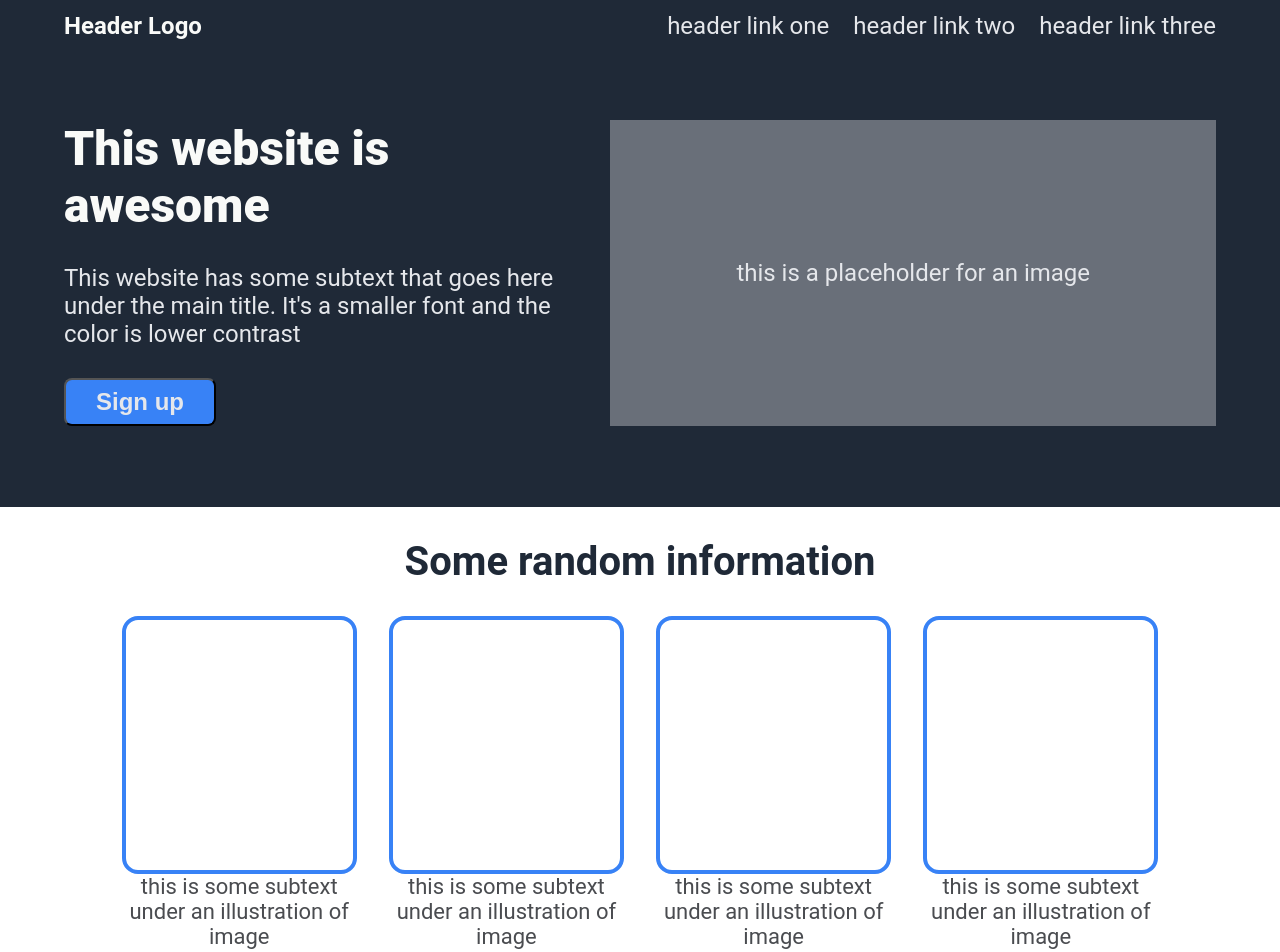
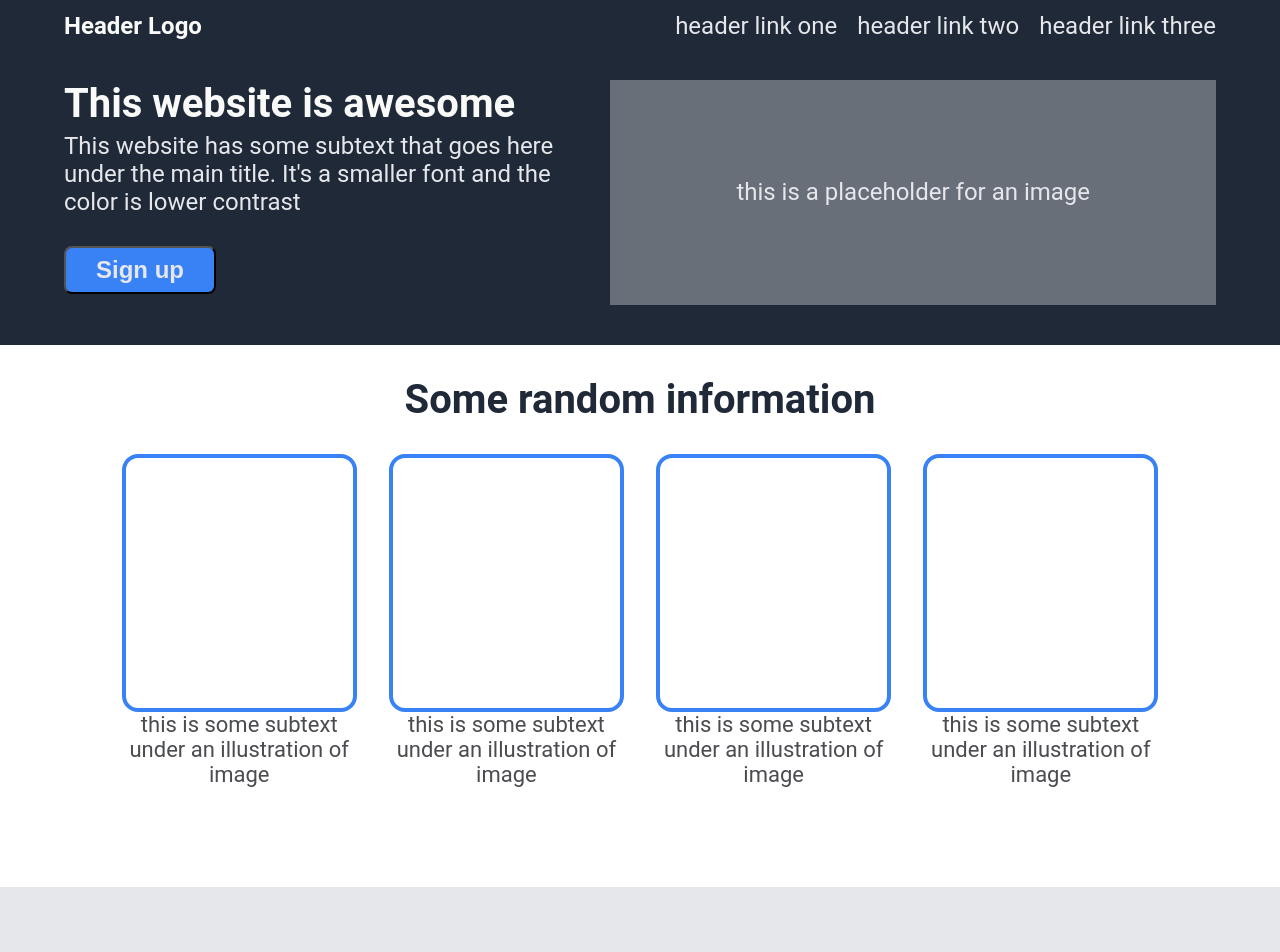
Before and after one commit to AdwoaSK/landing-page, a plain HTML site: page index.html in a window 1280 px wide. Shown: the top 952 px of the page. Drawn offline with Linux system fonts and the light colour scheme.

Commit message:
Adjust the gap of header contents
The header looks disorganized because the gap between some contents is either too wide or too narrow.

```diff
--- a/index.html
+++ b/index.html
@@ -21,12 +21,13 @@
         </div>
         <div class="website">
             <div class="subtext">
-
+                <div class="tert">
                 <div class="primary">This website is awesome</div>
                 <p class="secondary">
                     This website has some subtext that goes here under the main title.
                     It's a smaller font and the color is lower contrast
                 </p>
+            </div>
 
                 <div class="cute">
                     <button class="space">Sign up</button>
--- a/style.css
+++ b/style.css
@@ -42,7 +42,7 @@ header {
     padding-top: 1%;
     align-items: stretch;
     justify-content: space-between;
-    gap: 32px;
+    gap: 25px;
     box-sizing: border-box;
     flex-wrap: wrap;
 }
@@ -57,7 +57,7 @@ header {
 ul {
     list-style-type: none;
     display: flex;
-    gap: 24px;
+    gap: 8px;
     align-items: flex-end;
     min-width: 50px;
 }
@@ -87,8 +87,8 @@ a {
 
 .website {
     display: flex;
-    margin-top: 7%;
-    margin-bottom: 7%;
+    margin-top: 40px;
+    margin-bottom: 40px;
     gap: 16px;
     box-sizing: border-box;
     flex-wrap: wrap;
@@ -98,7 +98,7 @@ a {
 .placeholder {
     border: solid #696f79;
     background: #696f79;
-    min-height: 250px;
+    min-height: 200px;
     flex: 1;
     align-items: center;
     display: flex;
@@ -113,7 +113,7 @@ a {
     flex: 1;
     display: flex;
     flex-direction: column;
-    justify-content: space-between;
+    justify-content: flex-start;
     min-width: 200px;
     gap: 30px;
     /*box-sizing: border-box;*/
@@ -130,7 +130,15 @@ a {
 @media screen and (min-width: 495px) {
 .subtext, .placeholder {
     min-width: 300px;
-    min-height: 250px;
+    min-height: 225px;
+}
+
+ul {
+    gap: 20px;
+}
+
+.logo {
+    min-width: 420px;
 }
 
 }
@@ -138,18 +146,11 @@ a {
 
 
 .primary {
-    font-size: 48px;
+    font-size: 40px;
     color: #F9FAF8;
-    font-weight: 900;
-    margin-bottom: auto;
+    font-weight: 700;
+    margin-bottom: 5px;
 }
-
-/* .secondary {
-    padding-top: 32px;
-    padding-bottom: 12px;
-    margin-bottom: auto;
-
-} */
 
 button {
     padding: 8px 30px;
```
